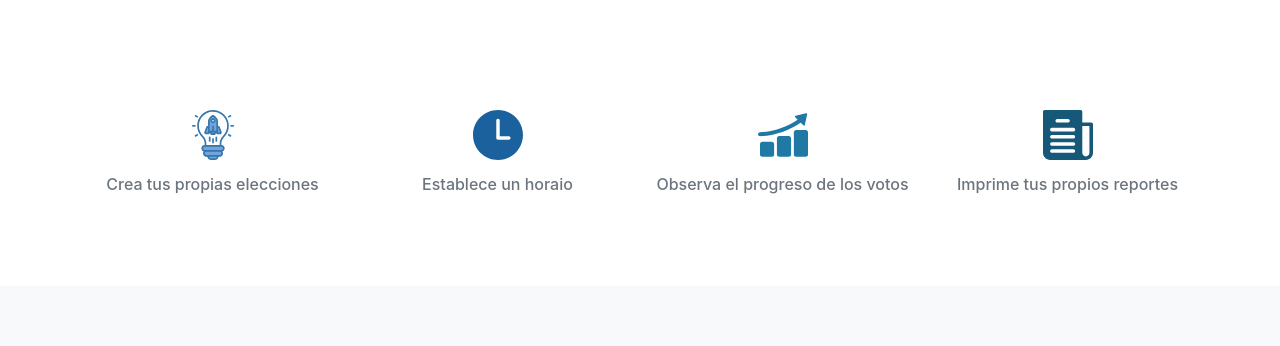
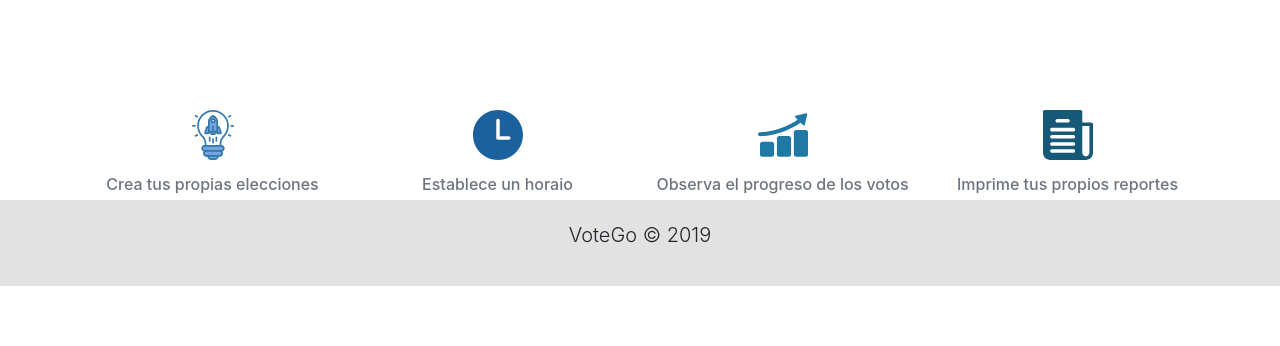
Before and after one commit to rafavilomar/VoteGo, a CodeIgniter app: page /VoteGo/index.php/welcome/index in a window 1280 px wide. Shown: the part 514-860 px from the top of the page. Before the commit the page ends 708 px from the top, so only its background shows below. Run offline with CodeIgniter, Linux system fonts and the light colour scheme; some libraries are stand-ins or nearby versions.

Commit message:
por fin un pie de pagina

```diff
--- a/application/views/CasillaVotacion/casilla_votacion.php
+++ b/application/views/CasillaVotacion/casilla_votacion.php
@@ -203,7 +203,10 @@ function crear(){
 
 </script>
 -->
-
+<br><br><br><br><br><br><footer>
+    <div class="text-center piePagina fixed-bottom">
+        <p class="pie lead">VoteGo © 2019</p>
+    </div>
 
     <script src="https://code.jquery.com/jquery-3.2.1.slim.min.js" integrity="sha384-KJ3o2DKtIkvYIK3UENzmM7KCkRr/rE9/Qpg6aAZGJwFDMVNA/GpGFF93hXpG5KkN" crossorigin="anonymous"></script>
     <script src="https://cdnjs.cloudflare.com/ajax/libs/popper.js/1.12.9/umd/popper.min.js" integrity="sha384-ApNbgh9B+Y1QKtv3Rn7W3mgPxhU9K/ScQsAP7hUibX39j7fakFPskvXusvfa0b4Q" crossorigin="anonymous"></script>
--- a/application/views/includes/footer.php
+++ b/application/views/includes/footer.php
@@ -1,4 +1,8 @@
-
+<br><br><br><br><br><br><footer>
+    <div class="text-center piePagina fixed-bottom">
+        <p class="pie lead">VoteGo © 2019</p>
+    </div>
+</footer>
     <script src="https://code.jquery.com/jquery-3.2.1.slim.min.js" integrity="sha384-KJ3o2DKtIkvYIK3UENzmM7KCkRr/rE9/Qpg6aAZGJwFDMVNA/GpGFF93hXpG5KkN" crossorigin="anonymous"></script>
     <script src="https://cdnjs.cloudflare.com/ajax/libs/popper.js/1.12.9/umd/popper.min.js" integrity="sha384-ApNbgh9B+Y1QKtv3Rn7W3mgPxhU9K/ScQsAP7hUibX39j7fakFPskvXusvfa0b4Q" crossorigin="anonymous"></script>
     <script src="https://maxcdn.bootstrapcdn.com/bootstrap/4.0.0/js/bootstrap.min.js" integrity="sha384-JZR6Spejh4U02d8jOt6vLEHfe/JQGiRRSQQxSfFWpi1MquVdAyjUar5+76PVCmYl" crossorigin="anonymous"></script>
--- a/assets/css/generalStyle.css
+++ b/assets/css/generalStyle.css
@@ -111,3 +111,13 @@ imgCandidato2{
   width: 100px;
 }
 /*------------------------------------Fin de Modulo de configuracion-----------------------------------*/
+
+
+/*----------------------------Pie de pagina--------------------------------------*/
+.piePagina{
+  background-color:  rgb(226, 226, 226) !important;
+}
+.pie{
+  padding: 20px;
+
+}
```
